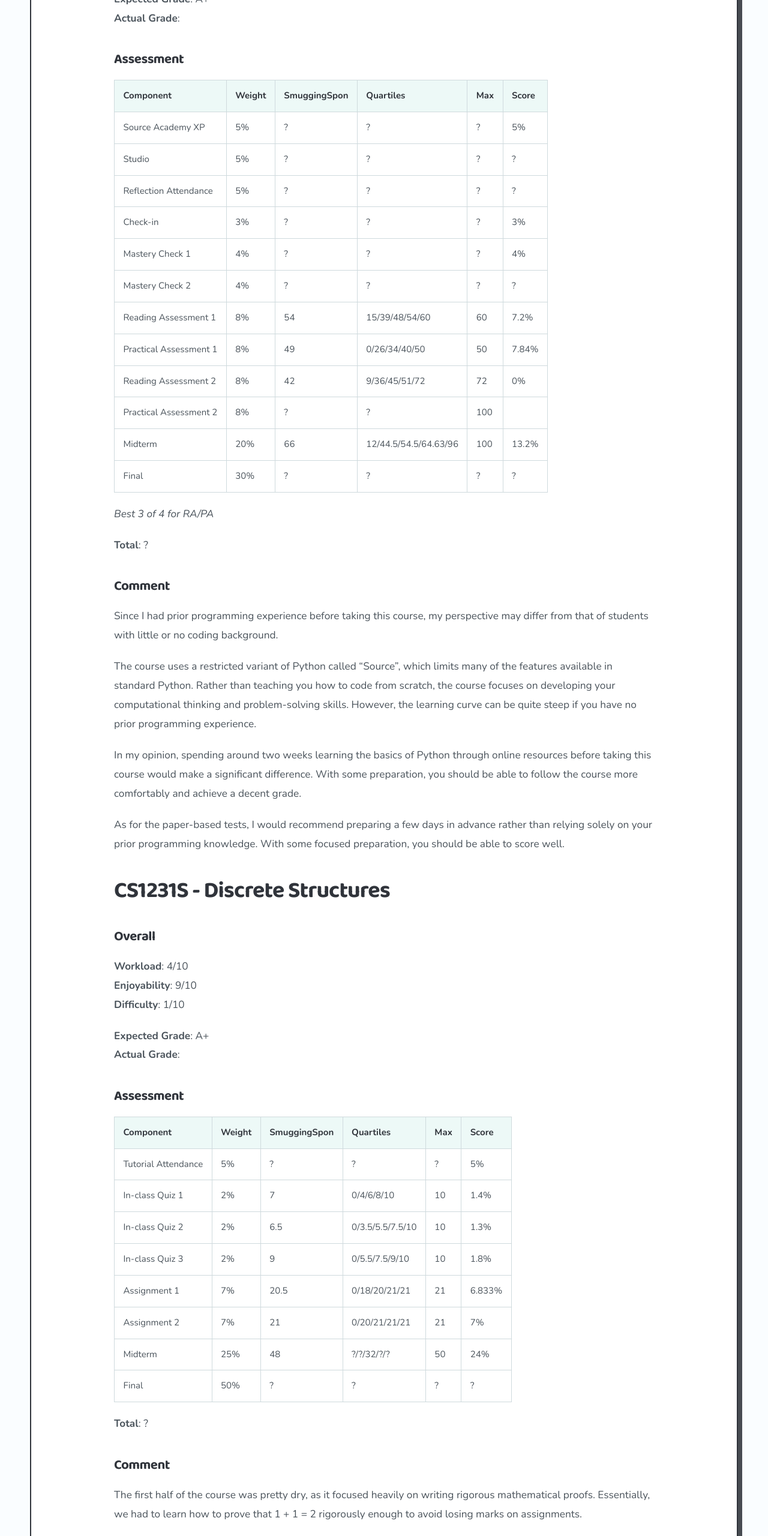
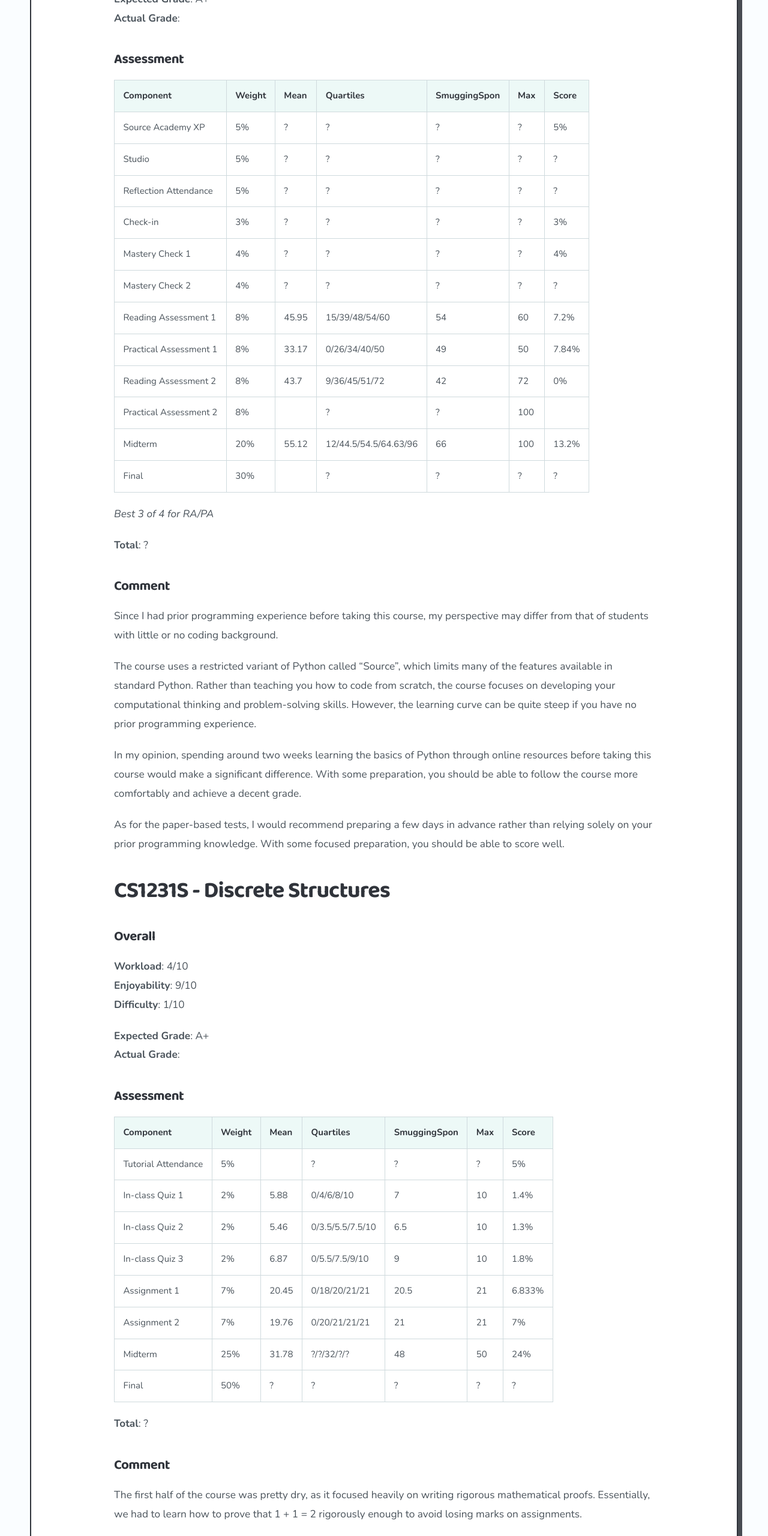
Before and after one commit to NguyenPNhan/personal-blog, an Astro site: page /blog/nus-y1s1-review in a window 1280 px wide. Shown: the part 800-3360 px from the top of the page at 60% size. Built offline with nearby package versions, Linux system fonts and the light colour scheme; Astro itself is replaced by a stand-in of ours; some packages are replaced by stand-ins of ours.

Commit message:
add mean

```diff
--- a/src/content/blog/nus-y1s1-review/markdown.md
+++ b/src/content/blog/nus-y1s1-review/markdown.md
@@ -6,29 +6,30 @@ date: 2026-11-05
 # CS1101S - Programming Methodology
 
 ### Overall
-**Workload**: 6/10 <br>
-**Enjoyability**: 5/10 <br>
+
+**Workload**: 6/10
+**Enjoyability**: 5/10
 **Difficulty**: 2/10
 
-**Expected Grade**: A+ <br>
+**Expected Grade**: A+
 **Actual Grade**:
 
 ### Assessment
 
-| Component | Weight | SmuggingSpon | Quartiles | Max | Score
-| -------- | ------- | - | - | - | - |
-| Source Academy XP | 5% | ? | ? | ? | 5%
-| Studio | 5% | ? | ? | ? | ?
-| Reflection Attendance | 5% | ? | ? | ? | ?
-| Check-in | 3% | ? | ? | ? | 3%
-| Mastery Check 1 | 4% | ? | ? | ? | 4%
-| Mastery Check 2 | 4% | ? | ? | ? | ?
-| Reading Assessment 1 | 8% | 54 | 15/39/48/54/60 | 60 | 7.2%
-| Practical Assessment 1 | 8% | 49 | 0/26/34/40/50 | 50 | 7.84%
-| Reading Assessment 2 | 8% | 42 | 9/36/45/51/72 | 72 | 0%
-| Practical Assessment 2 | 8% | ? | ? | 100 |
-| Midterm | 20% | 66 | 12/44.5/54.5/64.63/96 | 100 | 13.2%
-| Final | 30% | ? | ? | ? | ?
+| Component | Weight | Mean | Quartiles | SmuggingSpon | Max | Score |
+| -------- | ------- | ---- | --------- | ------------ | --- | ----- |
+| Source Academy XP | 5% | ? | ? | ? | ? | 5% |
+| Studio | 5% | ? | ? | ? | ? | ? |
+| Reflection Attendance | 5% | ? | ? | ? | ? | ? |
+| Check-in | 3% | ? | ? | ? | ? | 3% |
+| Mastery Check 1 | 4% | ? | ? | ? | ? | 4% |
+| Mastery Check 2 | 4% | ? | ? | ? | ? | ? |
+| Reading Assessment 1 | 8% | 45.95 | 15/39/48/54/60 | 54 | 60 | 7.2% |
+| Practical Assessment 1 | 8% | 33.17 | 0/26/34/40/50 | 49 | 50 | 7.84% |
+| Reading Assessment 2 | 8% | 43.7 | 9/36/45/51/72 | 42 | 72 | 0% |
+| Practical Assessment 2 | 8% | | ? | ? | 100 | |
+| Midterm | 20% | 55.12 | 12/44.5/54.5/64.63/96 | 66 | 100 | 13.2% |
+| Final | 30% | | ? | ? | ? | ? |
 
 *Best 3 of 4 for RA/PA*
 
@@ -48,25 +49,25 @@ As for the paper-based tests, I would recommend preparing a few days in advance
 
 ### Overall
 
-**Workload**: 4/10 <br>
-**Enjoyability**: 9/10 <br>
+**Workload**: 4/10
+**Enjoyability**: 9/10
 **Difficulty**: 1/10
 
-**Expected Grade**: A+ <br>
+**Expected Grade**: A+
 **Actual Grade**:
 
 ### Assessment
 
-| Component | Weight | SmuggingSpon | Quartiles | Max | Score
-| -------- | ------- | - | - | - | - |
-| Tutorial Attendance | 5% | ? | ? | ? | 5%
-| In-class Quiz 1 | 2% | 7 | 0/4/6/8/10 | 10 | 1.4%
-| In-class Quiz 2 | 2% | 6.5 | 0/3.5/5.5/7.5/10 | 10 | 1.3%
-| In-class Quiz 3 | 2% | 9 | 0/5.5/7.5/9/10 | 10 | 1.8%
-| Assignment 1 | 7% | 20.5 | 0/18/20/21/21 | 21 | 6.833%
-| Assignment 2 | 7% | 21 | 0/20/21/21/21 | 21 | 7%
-| Midterm | 25% | 48 | ?/?/32/?/? | 50 | 24%
-| Final | 50% | ? | ? | ? | ?
+| Component | Weight | Mean | Quartiles | SmuggingSpon | Max | Score |
+| -------- | ------- | ---- | --------- | ------------ | --- | ----- |
+| Tutorial Attendance | 5% | | ? | ? | ? | 5% |
+| In-class Quiz 1 | 2% | 5.88 | 0/4/6/8/10 | 7 | 10 | 1.4% |
+| In-class Quiz 2 | 2% | 5.46 | 0/3.5/5.5/7.5/10 | 6.5 | 10 | 1.3% |
+| In-class Quiz 3 | 2% | 6.87 | 0/5.5/7.5/9/10 | 9 | 10 | 1.8% |
+| Assignment 1 | 7% | 20.45 | 0/18/20/21/21 | 20.5 | 21 | 6.833% |
+| Assignment 2 | 7% | 19.76 | 0/20/21/21/21 | 21 | 21 | 7% |
+| Midterm | 25% | 31.78 | ?/?/32/?/? | 48 | 50 | 24% |
+| Final | 50% | ? | ? | ? | ? | ? |
 
 **Total**: ?
 
@@ -82,19 +83,19 @@ To prepare for this course, I would strongly recommend focusing on developing an
 
 ### Overall
 
-**Workload**: 2/10 <br>
-**Enjoyability**: 5/10 <br>
+**Workload**: 2/10
+**Enjoyability**: 5/10
 **Difficulty**: 3/10
 
-**Expected Grade**: A+ <br>
+**Expected Grade**: A+
 **Actual Grade**:
 
 ### Assessment
 
-| Component | Weight | SmuggingSpon | Quartiles | Max | Score
-| -------- | ------- | - | - | - | - |
-| Midterm | 30% | 44 | ?/31/40/44/48 | 48 | 27.5%
-| Final | 70% | ? | ? | ? | ?
+| Component | Weight | Mean | Quartiles | SmuggingSpon | Max | Score |
+| -------- | ------- | ---- | --------- | ------------ | --- | ----- |
+| Midterm | 30% | 36.56 | ?/31/40/44/48 | 44 | 48 | 27.5% |
+| Final | 70% | ? | ? | ? | ? | ? |
 
 **Total**: ?
 
@@ -110,24 +111,24 @@ To do well in this course, I would recommend practising as many Calculus problem
 
 ### Overall
 
-**Workload**: 6/10 <br>
-**Enjoyability**: 6/10 <br>
+**Workload**: 6/10
+**Enjoyability**: 6/10
 **Difficulty**: 3/10
 
-**Expected Grade**: A+ <br>
+**Expected Grade**: A+
 **Actual Grade**:
 
 ### Assessment
 
-| Component | Weight | SmuggingSpon | Quartiles | Max | Score
-| -------- | ------- | - | - | - | - |
-| Attendance | 20% | ? | ? | ? | ?
-| Quiz 1 | 2.5% | 9 | 0/9/10/10/10 | 10 | 0%
-| Quiz 2 | 2.5% | 10 | 2/9/10/10/10 | 10 | 2.5%
-| Quiz 3 | 2.5% | 10 | 0/10/10/10/10 | 10 | 2.5%
-| Quiz 4 | 2.5% | 10 | 0/10/10/10/10 | 10 | 2.5%
-| Quiz 5 | 2.5% | 10 | 0/8/9/10/10 | 10 | 2.5%
-| Final | 70% | ? | ? | ? | ?
+| Component | Weight | Mean | Quartiles | SmuggingSpon | Max | Score |
+| -------- | ------- | ---- | --------- | ------------ | --- | ----- |
+| Attendance | 20% | | ? | ? | ? | ? |
+| Quiz 1 | 2.5% | 9.08 | 0/9/10/10/10 | 9 | 10 | 0% |
+| Quiz 2 | 2.5% | 9.04 | 2/9/10/10/10 | 10 | 10 | 2.5% |
+| Quiz 3 | 2.5% | 8.76 | 0/10/10/10/10 | 10 | 10 | 2.5% |
+| Quiz 4 | 2.5% | 8.77 | 0/10/10/10/10 | 10 | 10 | 2.5% |
+| Quiz 5 | 2.5% | 7.87 | 0/8/9/10/10 | 10 | 10 | 2.5% |
+| Final | 70% | | ? | ? | ? | ? |
 
 *Best 4 of 5 for Quiz*
 
@@ -145,26 +146,25 @@ In my opinion, the main reason to attend lectures is to earn participation marks
 
 ### Overall
 
-**Workload**: 4/10 <br>
-**Enjoyability**: 0/10 <br>
+**Workload**: 4/10
+**Enjoyability**: 0/10
 **Difficulty**: 0/10
 
-**Expected Grade**: B <br>
+**Expected Grade**: B
 **Actual Grade**:
 
 ### Assessment
 
-| Component | Weight | SmuggingSpon | Quartiles | Max | Score
-| -------- | ------- | - | - | - | - |
-| Class Participation | 10% | ? | ? | ? | ?
-| Group Debate | 20% | ? | ? | ? | ?
-| Group Product Pitch | 30% | ? | ? | ? | ?
-| Individual Report | 20% | ? | ? | ? | ?
-| Final Exam | 30% | ? | ? | ? | ?
+| Component | Weight | Mean | Quartiles | SmuggingSpon | Max | Score |
+| -------- | ------- | ---- | --------- | ------------ | --- | ----- |
+| Class Participation | 10% | | ? | ? | ? | ? |
+| Group Debate | 20% | | ? | ? | ? | ? |
+| Group Product Pitch | 30% | | ? | ? | ? | ? |
+| Individual Report | 20% | | ? | ? | ? | ? |
+| Final Exam | 30% | | ? | ? | ? | ? |
 
 **Total**: ?
 
 ### Comment
 
-
 I didn't study anything. I only attended tutorials for the attendance marks and skipped pretty much every lecture. To be honest, I still don't understand why this module even exists. I'm definitely going to S/U it.
```
